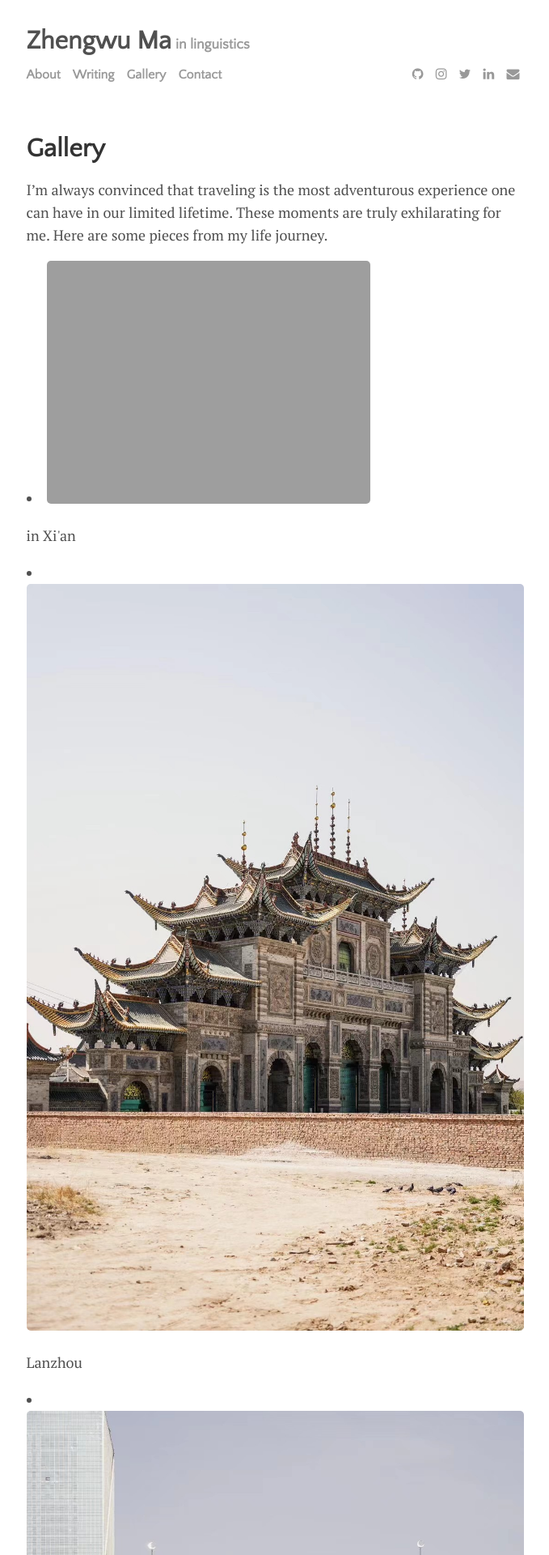
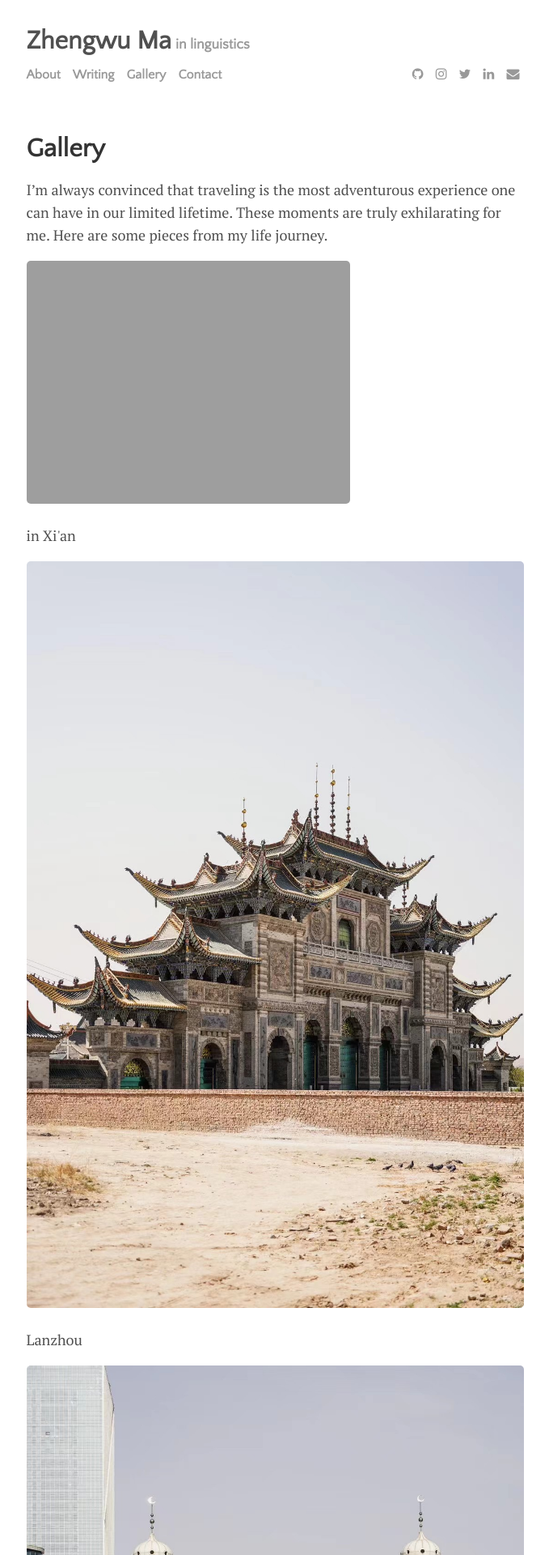
Before and after one commit to zhengwuma/zhengwuma.github.io, a Jekyll site: the page built from menu/gallery.md, in a window 1280 px wide. Shown: the top 1920 px of the page at 81% size, without its empty margins (300-979 px from the left). Built offline with Jekyll 4.4.1, drawn with Linux system fonts in a browser that asks for light colours.

Commit message:
Update pic.html

```diff
--- a/_layouts/pic.html
+++ b/_layouts/pic.html
@@ -10,19 +10,11 @@ layout: default
   {{ content }}
 </article>
 
-
-
-<li class="span4">
 <img src="{{ site.github.url }}/assets/img/mask.jpg">
 <p class="caption"> in Xi'an </p>
-</li>
 
-<li class="span4">
 <img src="{{ site.github.url }}/assets/img/lanzhou.jpg">
 <p class="caption"> Lanzhou </p>
-</li>
 
-<li class="span4">
 <img src="{{ site.github.url }}/assets/img/mosque.jpg">
 <p class="caption"> Mosque in my hometown </p>
-</li>
```
Lines whose indentation alone changed are shown as unchanged.
